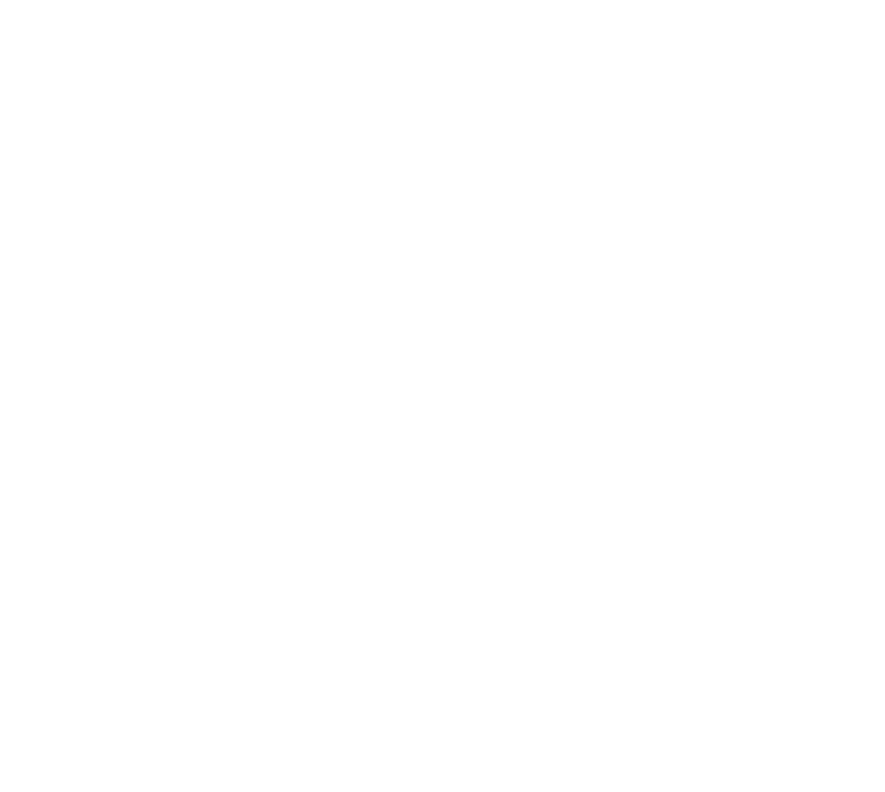
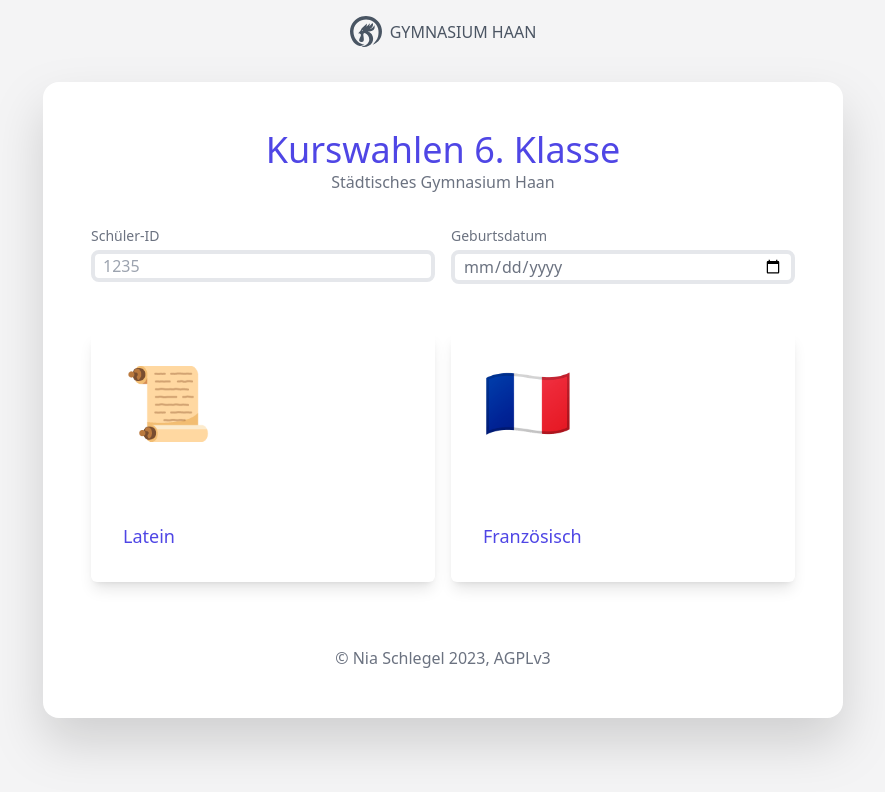
Before and after one commit to BixConcept/course-selection-page, a SvelteKit app: page /sixth-grade in a window 1280 px wide. Shown: the top 792 px of the page, without its empty margins (197-1082 px from the left). Built offline with nearby package versions, Linux system fonts and the light colour scheme.

Commit message:
add sixth page screen
Signed-off-by: 3nt3 <gott@3nt3.de>

```diff
--- a/src/routes/sixth-grade/+page.svelte
+++ b/src/routes/sixth-grade/+page.svelte
@@ -0,0 +1,101 @@
+<script lang="ts">
+	import { goto } from '$app/navigation';
+	import Logo from '../../assets/logo.svg';
+
+	const choices = [
+		{ id: 0, title: 'Latein', large: '📜', active: true },
+		{ id: 1, title: 'Französisch', large: '🇫🇷', active: true }
+		/* { id: 2, title: 'Oberstufe', large: 'S2', active: false } */
+	];
+
+
+
+	$: idError = id !== null && id < 1000;
+	$: birthDateError = birthDate !== null && new Date().getTime() < new Date(birthDate).getTime();
+
+	let id: null | number = null;
+	let birthDate: null | any = null;
+
+	let selected: number | null = null;
+
+	function selectThing(choice: number) {
+		const filtered = choices.filter((x) => x.id == choice);
+		if (filtered && filtered[0].active) {
+			selected = choice;
+		}
+	}
+
+	$: console.log(new Date(birthDate));
+</script>
+
+<main class="flex flex-col justify-center items-center w-screen h-screen bg-zinc-100 px-8">
+	<div class="flex absolute top-4 items-center gap-2">
+		<div class="w-8 h-8 text-gray-600">
+			<img src={Logo} alt="Gymhaan Logo" />
+		</div>
+		<h1 class="uppercase text-gray-600 ">Gymnasium Haan</h1>
+	</div>
+	<div
+		class="p-12 w-[min(800px,90vw)] drop-shadow-2xl bg-white flex items-center justify-center flex-col rounded-2xl "
+	>
+		<h1 class="text-center text-4xl text-indigo-600">Kurswahlen 6. Klasse</h1>
+		<h2 class="text-center text-gray-500">Städtisches Gymnasium Haan</h2>
+		<form
+			on:submit={(e) => {
+				e.preventDefault();
+			}}
+			class="flex gap-4 w-full mt-8"
+		>
+			<div class="flex flex-col flex-1 gap-1">
+				<label class="text-gray-500 text-sm" class:text-red-400={idError} for="id">Schüler-ID</label>
+				<input
+					bind:value={id}
+					class="border-gray-200 border-4 rounded-lg px-2 text-gray-500"
+					class:ring-red-400={idError}
+					class:ring-4={idError}
+					name="id"
+					type="number"
+					placeholder="1235"
+				/>
+			</div>
+			<div class="flex flex-col flex-1 gap-1">
+				<label class="text-gray-500 text-sm" class:text-red-400={birthDateError} for="id">Geburtsdatum</label>
+				<input
+					bind:value={birthDate}
+					class="border-gray-200 border-4 rounded-lg px-2 text-gray-500"
+					class:ring-red-400={birthDateError}
+					class:ring-4={birthDateError}
+					name="id"
+					type="date"
+				/>
+			</div>
+		</form>
+
+		<div class="flex flex-col sm:flex-row gap-4 mt-12 w-full">
+			{#each choices as choice}
+				<button
+					class="flex-1 w-full sm:w-auto shadow-lg rounded-md flex flex-col justify-center p-8 h-[250px] ring-indigo-600 active:ring-2 transition-all ease-in-out"
+					disabled={!choice.active}
+					class:ring-4={selected == choice.id}
+					on:click={() => selectThing(choice.id)}
+				>
+					<h2
+						class="flex-1 text-7xl font-bold "
+						class:text-indigo-600={choice.active}
+						class:text-gray-600={!choice.active}
+					>
+						{choice.large}
+					</h2>
+					<h3
+						class="mt-12 text-center text-lg"
+						class:text-indigo-600={choice.active}
+						class:text-gray-600={!choice.active}
+					>
+						{choice.title}
+					</h3>
+				</button>
+			{/each}
+		</div>
+		<p class="mt-16 text-gray-500 font-light">© Nia Schlegel 2023, AGPLv3</p>
+	</div>
+</main>
```
